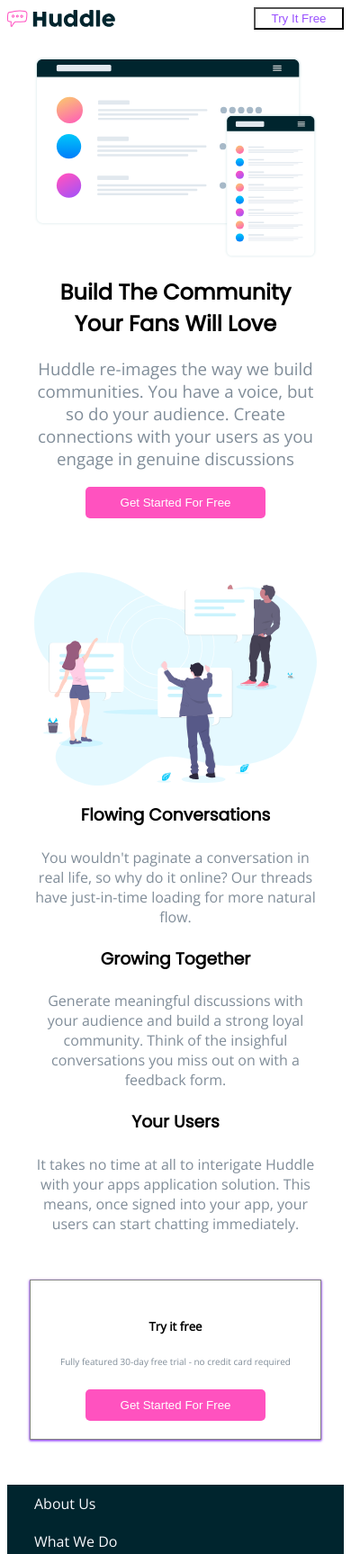
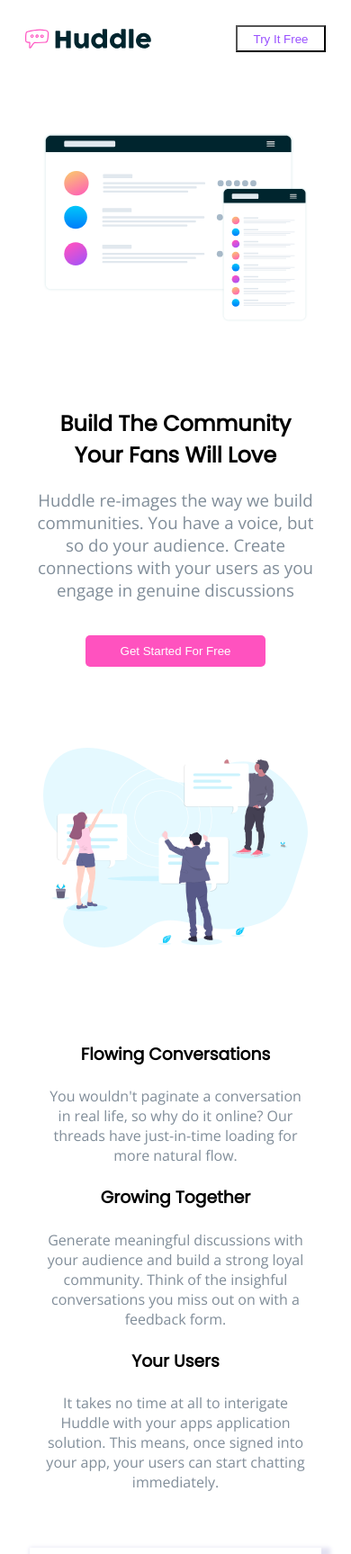
Before and after one commit to natasharamburrun/Huddle-landing-page-with-coded-decorative-elements, a plain HTML site: page index.html in a window 390 px wide. Shown: the top 1727 px of the page at 90% size. Drawn offline with nearby package versions, Linux system fonts and the light colour scheme.

Commit message:
mobile and starting on desktop media query

```diff
--- a/index.html
+++ b/index.html
@@ -20,27 +20,32 @@
       </button>
   </header>
   <main>
-    <section class="screen">
-      <img class="screen-images" src="images/illustration-mockups.svg"
-      alt="screen-images">
+    <section class="communities-wrapper">
+      <div class="illustration-picture-wrapper">
+        <img class="illustration-mockups" src="images/illustration-mockups.svg"
+        alt="illustration-mockups">
+      </div>
+      <div class="title-wrapper">
         <h2 class="title">Build The Community Your Fans Will Love</h2>
         <h3 class="subtitle">Huddle re-images the way we build communities. You have a voice, but so do your audience. Create connections with your users as you engage in genuine discussions</h3>
-      <button class="button-getstartedforfree"
-       type="button">
-        Get Started For Free
-      </button>
+        <button class="button-getstartedforfree"type="button">Get Started For Free</button>
+      </div>
     </section>
-    <section class="screen-two">
+    <section class="user-wrapper">
+        <div class="user-picture-wrapper">
           <img class="img-your-users" src="images/illustration-your-users.svg"
           alt="Your-users">
+        </div>
+        <div class="info-wrapper">
           <h3 class="p-heading">Flowing Conversations</h3>
           <h4 class="paragraph">You wouldn't paginate a conversation in real life, so why do it online? Our threads have just-in-time loading for more natural flow.</h4>
           <h3 class="p-heading">Growing Together</h3>
           <h4 class="paragraph">Generate meaningful discussions with your audience and build a strong loyal community. Think of the insighful conversations you miss out on with a feedback form.</h4>
           <h3 class="p-heading">Your Users</h3>
           <h4 class="paragraph">It takes no time at all to interigate Huddle with your apps application solution. This means, once signed into your app, your users can start chatting immediately.</h4>
+        </div>
     </section>
-    <section class="screen-three">
+    <section class="freetrial-Wrapper">
       <div class="tryforfree">
         <h5 class="try-heading">Try it free</h5>
         <h6 class="try-subheading">Fully featured 30-day free trial - no credit card required</h6>
--- a/static/scss/main.scss
+++ b/static/scss/main.scss
@@ -1,28 +1,34 @@
 @import 'components';
 
-.attribution {
-	font-size: 11px; text-align: center;
-}
-
-.attribution a {
-	color: $neutral-color1;
-}
-
-*, *::before, *::after {
-	box-sizing: border-box;
-}
+/*DEFAULTS*/
 
 body {
 	font-family: $font-body;
 }
+
+a {
+	text-decoration: none;
+	color: $neutral-color1;
+	font-weight: 400;
+  }
+
+img {
+	width: 100%;
+}
+
+/*HEADER*/
 
 header {
 	display: flex;
 	justify-content: space-between;
 }
 
+header {
+	padding: 20px 20px 50px 20px;
+}
+
 .logo {
-	max-width: 120px;
+  max-width: 140px;
   align-self: center;
 }
 
@@ -31,18 +37,10 @@ header {
   color: $secondary-color;
   align-self: center;
   min-width: 100px;
-	min-height: 25px;
+  min-height: 30px;
 }
 
-.screen {
-	padding: 30px;
-
-}
-
-.screen-images {
-	width: 100%;
-	display: block;
-}
+/*MAIN - SECTION1*/
 
 main {
 	text-align: center;
@@ -58,27 +56,9 @@ main {
 	font-weight: 400;
 	color: $neutral-color2;
 }
-
 .button-getstartedforfree {
-	background-color: $primary-color;
-	border-radius: 5px;
 	min-width: 200px;
 	min-height: 35px;
-	color: #ffffff;
-	border: none;
-}
-
-.screen-two {
-	padding: 30px;
-}
-
-.screen-three {
-	margin-bottom: 50px;
-}
-
-.img-your-users {
-	width: 100%;
-	display: block
 }
 
 .p-heading{
@@ -91,11 +71,23 @@ main {
 	color: $neutral-color2;
 }
 
+.button-getstartedforfree {
+	background-color: $primary-color;
+	border-radius: 5px;
+	color: #ffffff;
+	border: none;
+}
+
+/*MAIN - SECTION2*/
+
+
+/*MAIN - SECTION3*/
+
 .tryforfree {
-	border: 1px solid grey;
+	// border: 1px solid grey;
 	padding: 20px;
 	margin: 0 25px 0 25px;
-	box-shadow : 0 1px 2px $secondary-color, 0 1px 3px $secondary-color;
+	box-shadow: 5px 5px 5px 5px #e3e2f2;
 }
 
 .try-heading {
@@ -110,15 +102,11 @@ main {
 	font-size: 10px;
 }
 
+/*MAIN - FOOTER*/
+
+
 footer {
 	background-color: $neutral-color3
-}
-
-
-a {
-	text-decoration: none;
-	color: $neutral-color1;
-	font-weight: 400;
 }
 
 ul {
@@ -137,8 +125,8 @@ li {
 	padding: 10px;
 }
 
+
 .footer-info {
-	text-align: center;
 	color: $neutral-color1;
 	font-weight: 400;
 }
@@ -146,10 +134,9 @@ li {
 .button-subscribe {
 	background-color: $primary-color;
 	border-radius: 5px;
-	min-width: 300px;
-	min-height: 35px;
 	color: #ffffff;
 	border: none;
+	min-height: 35px;
 }
 
 .input-field {
@@ -176,5 +163,87 @@ li {
 	padding-bottom: 10px;
 	font-weight: 400;
 	font-size: 10px;
+}
+
+
+@media only screen and (max-width: 735px) {
+	/*MAIN - SECTION1*/
+
+	.user-picture-wrapper {
+		padding: 40px;
+	}
+
+	.illustration-picture-wrapper {
+		padding: 40px;
+	}
+
+	.title-wrapper {
+		padding: 30px;
+	}
+
+	.button-getstartedforfree{
+		margin: 20px;
+	}
+
+	/*MAIN - SECTION2*/
+	.info-wrapper {
+		padding: 40px;
+	}
+
+	/*MAIN - SECTION3*/
+
+	.freetrial-Wrapper {
+		margin-bottom: 50px;
+	}
+
+	/*FOOTER*/
+
+	.footer-info {
 		text-align: center;
 	}
+
+	.subscribe-info {
+		font-weight: 400;
+		margin: 0px 20px 20px 20px;
+	}
+
+	.copyright{
+		text-align: center;
+	}
+
+}
+
+@media only screen and (min-width: 736px) {
+/*MAIN - SECTION1*/
+
+	.illustration-picture-wrapper {
+		padding: 0 120px 0 120px;
+	}
+
+	.title-wrapper {
+		padding: 0 120px 0 120px;
+		font-size: 12px;
+	}
+
+	/*MAIN - SECTION2*/
+	.user-wrapper {
+		display: flex;
+		flex-direction: row;
+		align-items: center;
+	}
+
+	.info-wrapper {
+		padding: 0 60px 0 60px;
+		font-size: 12px;
+	}
+
+	.user-picture-wrapper {
+		padding: 0 60px 0 60px;
+	}
+
+	.freetrial-Wrapper {
+		min-width: 400px;
+		display: inline-block;
+	}
+
+}
```
Also changed, not shown: static/css/style.css, 1 other file. Lines whose indentation alone changed are shown as unchanged.
